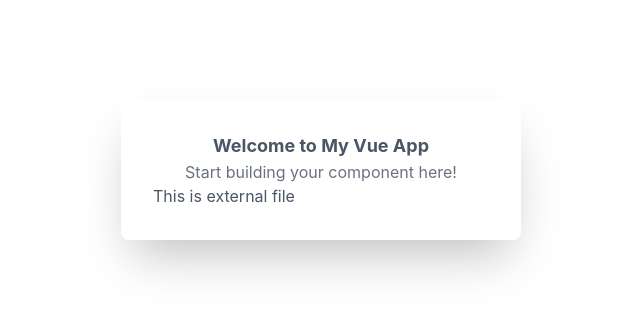
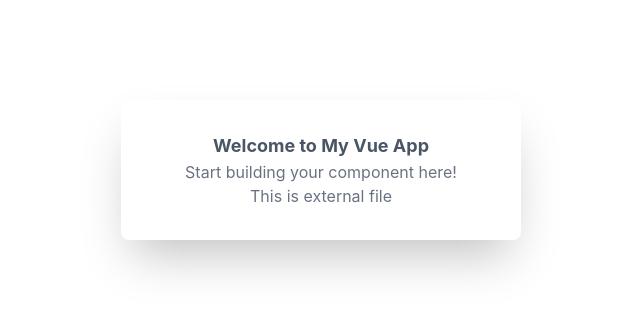
Before and after one commit to niyomugaboetiene/vue-2.0-course, a Vue app: page / in a window 1280 px wide. Shown: the top 312 px of the page, without its empty margins (579-1219 px from the left). Built offline with nearby package versions, Linux system fonts and the light colour scheme.

Commit message:
integration of tailwindcss

```diff
--- a/src/components/HelloWorld.vue
+++ b/src/components/HelloWorld.vue
@@ -1,3 +1,3 @@
 <template>
-    <p>This is external file</p>
+    <p class="text-center text-gray-500">This is external file</p>
 </template>
```
